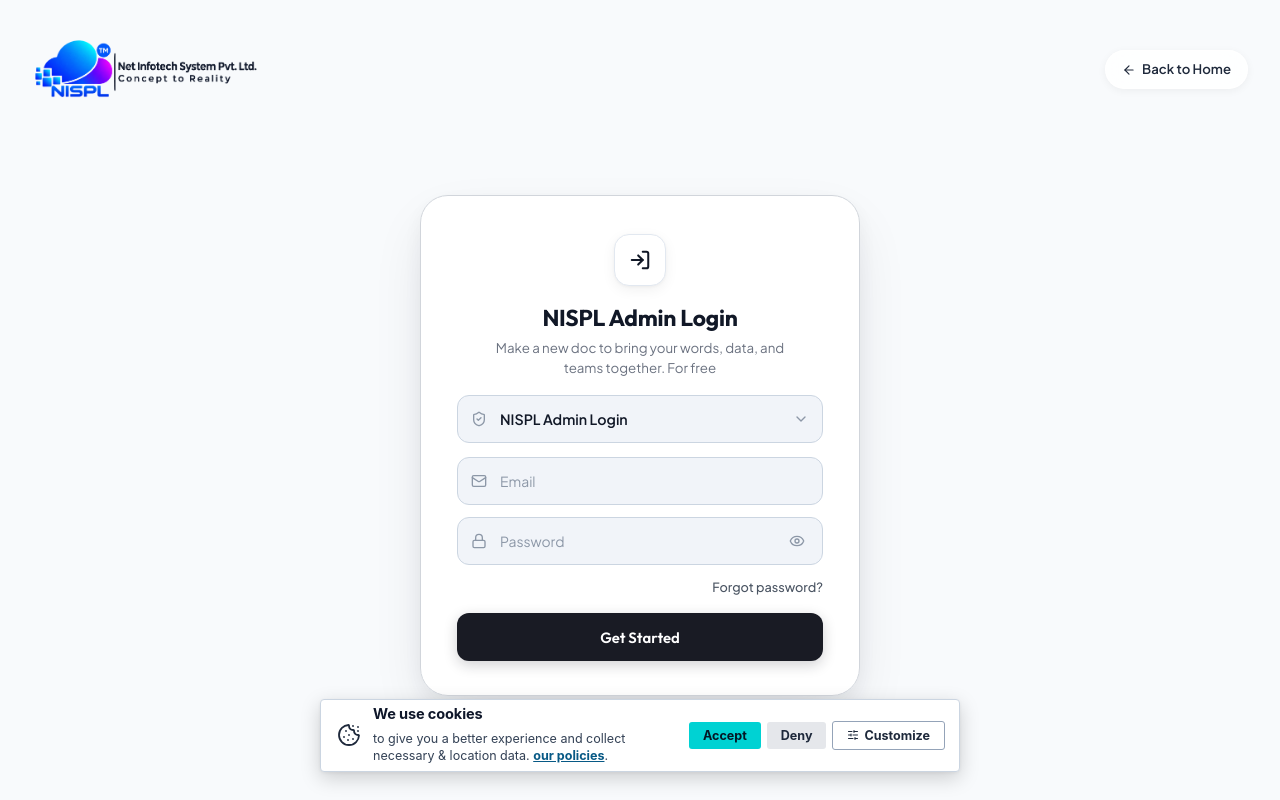
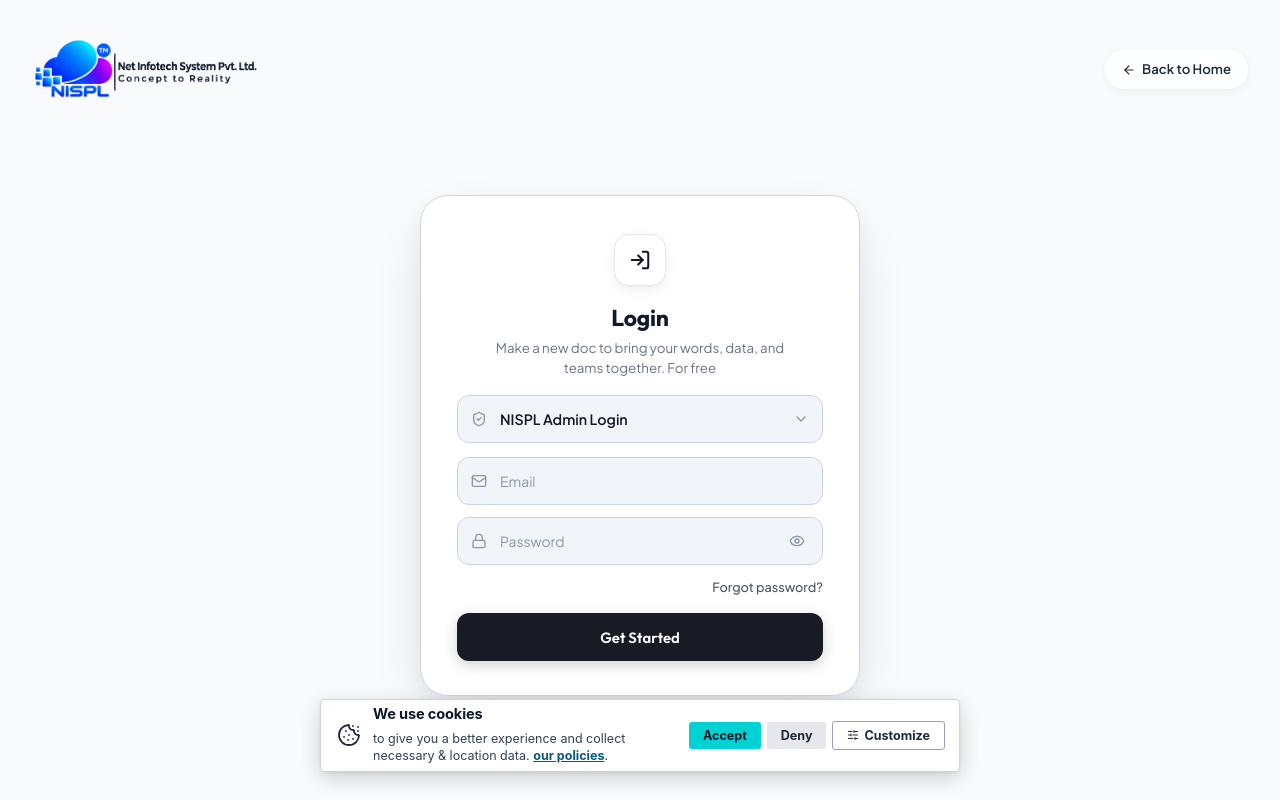
Before and after one commit to NISPL-coder/website, a React (Vite) app in the folder website/: page /login in a window 1280 px wide. Built offline with nearby package versions, Linux system fonts and the light colour scheme.

Commit message:
feat: add AdminLoginSection and LoginPage components for multi-portal authentication

```diff
--- a/website/src/pages/login/AdminLoginSection.jsx
+++ b/website/src/pages/login/AdminLoginSection.jsx
@@ -73,7 +73,7 @@ export default function AdminLoginSection({ onLoginSuccess, onForgotPassword })
           </span>
         </div>
 
-        <h3 className="portal-card-title">NISPL Admin Login</h3>
+        <h3 className="portal-card-title">Login</h3>
         <p className="portal-card-subtitle">
           Internal management console for infrastructure engineers, network administrators, and executive leadership.
         </p>
--- a/website/src/pages/login/LoginPage.jsx
+++ b/website/src/pages/login/LoginPage.jsx
@@ -201,8 +201,8 @@ export default function LoginPage({ lockedPortal }) {
             {activePortal === 'customer' || location.pathname === '/customer-login'
               ? 'Login'
               : activePortal === 'admin'
-              ? 'NISPL Admin Login'
-              : 'Sign in with email'}
+              ? 'Login'
+              : 'Login'}
           </h1>
           <p className="ebolt-card-subtitle">
             {activePortal === 'customer' || location.pathname === '/customer-login'
```
